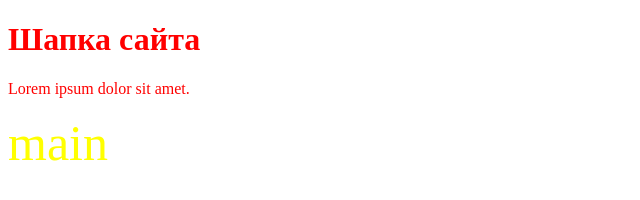
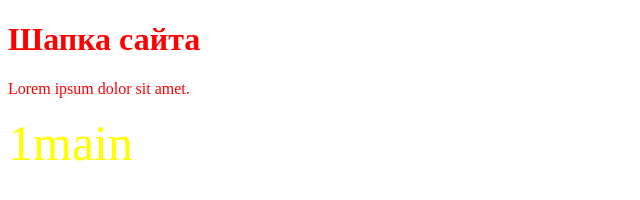
Before and after one commit to 1234Nikster/gulp-s-settings, a website: page #src/index.html in a window 1280 px wide. Shown: the whole page, without its empty margins (0-640 px from the left). Drawn offline with nearby package versions, Linux system fonts and the light colour scheme; files that its build step writes are made by us from their sources.

Commit message:
changed #src/index.html and Name_project/index.html

```diff
--- a/#src/index.html
+++ b/#src/index.html
@@ -9,7 +9,7 @@
 </head>
 <body>
     @@include('_header.html')
-    <main class="main">main</main>
+    <main class="main">1main</main>
     <script src="js/script.min.js"></script>
 </body>
 </html>
```
Also changed, not shown: Name_project/index.html (+1 -1 lines).
